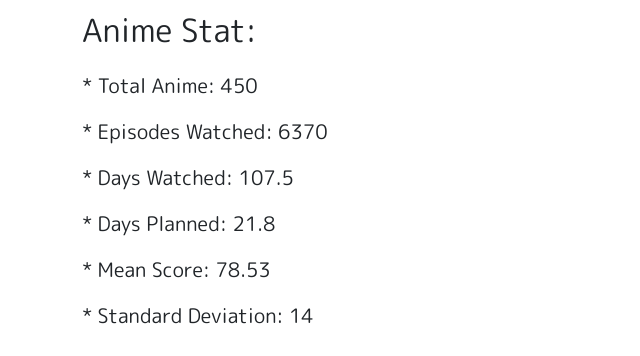
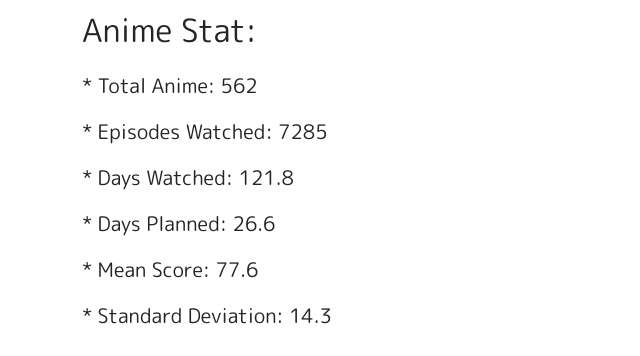
Before and after one commit to MKXDM1CK3Y/MKXDM1CK3Y.github.io, a website with bundled scripts: page web/anime.html in a window 1280 px wide. Shown: the part 260-616 px from the top of the page, 0-640 px from the left. Built offline with nearby package versions, Linux system fonts and the light colour scheme.

Commit message:
anime & manga stat update

```diff
--- a/web/anime.html
+++ b/web/anime.html
@@ -71,12 +71,12 @@
 
     <div class="container text-left" style="padding-top: 1%;">
         <p style="font-size: 200%; font-family: 'M PLUS Rounded 1c'">Anime Stat:</h3>
-        <p style="font-size: 125%; font-family: 'M PLUS Rounded 1c'">* Total Anime: 450</p>
-        <p style="font-size: 125%; font-family: 'M PLUS Rounded 1c'">* Episodes Watched: 6370</p>
-        <p style="font-size: 125%; font-family: 'M PLUS Rounded 1c'">* Days Watched: 107.5</p>
-        <p style="font-size: 125%; font-family: 'M PLUS Rounded 1c'">* Days Planned: 21.8</p>
-        <p style="font-size: 125%; font-family: 'M PLUS Rounded 1c'">* Mean Score: 78.53</p>
-        <p style="font-size: 125%; font-family: 'M PLUS Rounded 1c'">* Standard Deviation: 14</p>
+        <p style="font-size: 125%; font-family: 'M PLUS Rounded 1c'">* Total Anime: 562</p>
+        <p style="font-size: 125%; font-family: 'M PLUS Rounded 1c'">* Episodes Watched: 7285</p>
+        <p style="font-size: 125%; font-family: 'M PLUS Rounded 1c'">* Days Watched: 121.8</p>
+        <p style="font-size: 125%; font-family: 'M PLUS Rounded 1c'">* Days Planned: 26.6</p>
+        <p style="font-size: 125%; font-family: 'M PLUS Rounded 1c'">* Mean Score: 77.6</p>
+        <p style="font-size: 125%; font-family: 'M PLUS Rounded 1c'">* Standard Deviation: 14.3</p>
     </div>
 
     <div class="container text-center" style="padding-top: 1%; padding-bottom: 10%;">
```
Also changed, not shown: web/manga.html (+6 -6 lines).
